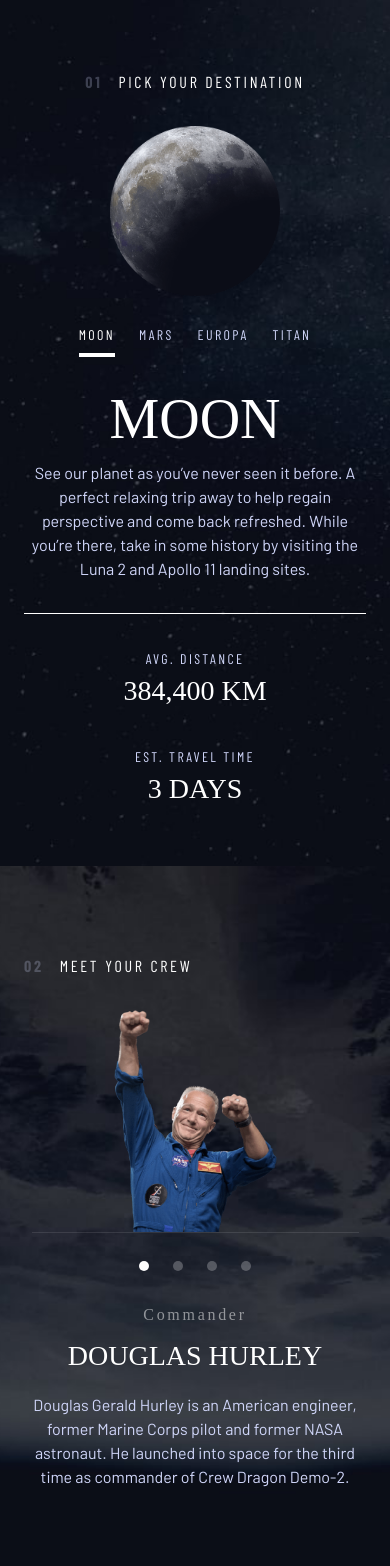
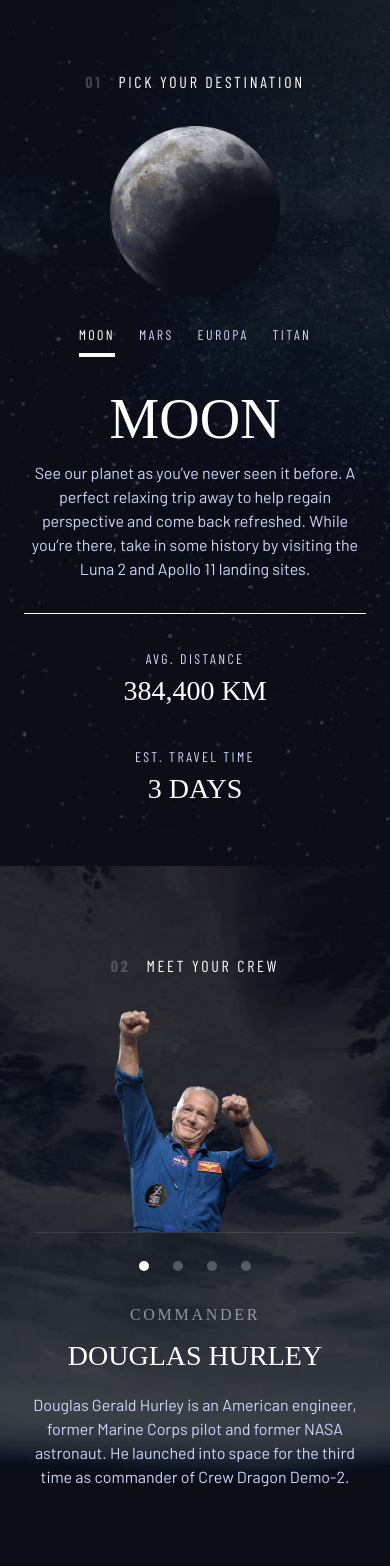
Before and after one commit to EduardoReisUX/space-tourism, a Svelte app: page / in a window 390 px wide. Shown: the part 862-2428 px from the top of the page. Built offline with nearby package versions, Linux system fonts and the light colour scheme; a web font is replaced by a local one.

Commit message:
style: little styles adjustment in all components

```diff
--- a/src/App.svelte
+++ b/src/App.svelte
@@ -15,3 +15,9 @@
   <Crew />
   <Tech />
 </main>
+
+<style global>
+  html {
+    scroll-behavior: smooth;
+  }
+</style>
--- a/src/components/Crew/Crew.svelte
+++ b/src/components/Crew/Crew.svelte
@@ -13,7 +13,8 @@
   id="crew"
 >
   <Background section="crew" />
-  <div class="max-w-screen-xl mx-auto">
+
+  <div class="w-full md:max-w-screen-xl md:mx-auto">
     <ProgressTracker step="02" />
 
     <div
--- a/src/components/Crew/CrewDescription.svelte
+++ b/src/components/Crew/CrewDescription.svelte
@@ -8,7 +8,7 @@
 {#key displayCrew}
   <div class="text-center md:px-32 lg:text-left lg:px-0">
     <h5
-      class="mt-8 mb-2 text-nav font-serif text-brand-white/50
+      class="mt-8 mb-2 text-nav font-serif text-brand-white/50 uppercase
     md:text-[24px] lg:text-h4"
     >
       {displayCrew.role}
--- a/src/components/Crew/CrewImg.svelte
+++ b/src/components/Crew/CrewImg.svelte
@@ -22,7 +22,7 @@
 </script>
 
 <div
-  class="w-[327px] h-[223px] border-b border-b-brand-white/10
+  class="w-[320px] h-[223px] border-b border-b-brand-white/10
     md:w-[539px] md:h-[532px]
     lg:w-[453px] lg:h-[654px]"
 >
--- a/src/components/Destination/DestinationImg.svelte
+++ b/src/components/Destination/DestinationImg.svelte
@@ -12,7 +12,7 @@
 </script>
 
 <div
-  class="w-[170px] h-[170px] animate-hover aspect-square flex overflow-hidden snap-mandatory scroll-smooth scroll-m-12
+  class="w-[170px] h-[170px] animate-hover aspect-square
     md:w-[300px] md:h-[300px]
     lg:w-[445px] lg:h-[445px]"
 >
@@ -20,7 +20,7 @@
     <img
       src={destinationImages[$selectedDestination]}
       alt={"destination"}
-      class="aspect-square snap-start"
+      class="aspect-square"
       in:fade={{ duration: 150, delay: 250 }}
       out:fade={{ duration: 150 }}
     />
--- a/src/components/Home/Home.svelte
+++ b/src/components/Home/Home.svelte
@@ -8,9 +8,11 @@
 <section
   class="relative min-h-screen flex flex-col px-6 mx-auto items-center pb-12
   md:w-full"
+  id="#home"
 >
   <Background section="home" />
   <Header />
+
   <div
     class="space-y-20 mt-12 flex flex-col items-center
     md:space-y-40
--- a/src/components/Home/SideDrawer.svelte
+++ b/src/components/Home/SideDrawer.svelte
@@ -8,10 +8,10 @@
   export let toggleSideDrawer: () => void;
 </script>
 
-{#if !!isDrawerOpen}
-  <div
-    class="md:hidden flex flex-col items-end absolute top-0 right-0 h-screen bg-brand-primary/5 backdrop-blur-2xl"
-    transition:fly={{ opacity: 1, duration: 400, x: 200, easing: cubicInOut }}
+{#if isDrawerOpen}
+  <aside
+    class="md:hidden flex flex-col items-end fixed top-0 right-0 h-screen bg-brand-primary/5 backdrop-blur-2xl scroll-smooth"
+    in:fly={{ opacity: 1, duration: 400, x: 200, easing: cubicInOut }}
   >
     <header class="py-8 px-6">
       <button on:click={toggleSideDrawer}>
@@ -29,10 +29,13 @@
           >
           <a
             href={`#${section}`}
-            class="text-nav text-brand-white font-mono uppercase">{section}</a
+            class="text-nav text-brand-white font-mono uppercase"
+            on:click={toggleSideDrawer}
           >
+            {section}
+          </a>
         </li>
       {/each}
     </ul>
-  </div>
+  </aside>
 {/if}
--- a/src/components/Tech/Tech.svelte
+++ b/src/components/Tech/Tech.svelte
@@ -1,6 +1,7 @@
 <script lang="ts">
   import Background from "./../shared/Background.svelte";
   import ProgressTracker from "./../shared/ProgressTracker.svelte";
+
   import TechDescription from "./TechDescription.svelte";
   import TechImages from "./TechImages.svelte";
   import TechOptions from "./TechOptions.svelte";
--- a/src/components/shared/ProgressTracker.svelte
+++ b/src/components/shared/ProgressTracker.svelte
@@ -15,7 +15,9 @@
 </script>
 
 {#if step}
-  <p class="text-nav text-brand-white font-mono md:text-[20px] lg:text-h5">
+  <p
+    class="text-nav text-brand-white font-mono text-center md:text-left md:text-[20px] lg:text-h5"
+  >
     <span class="mr-4 font-bold text-brand-primary/25 lg:mr-7"
       >{stepNumber}</span
     >{stepIndicator[step]}
```
